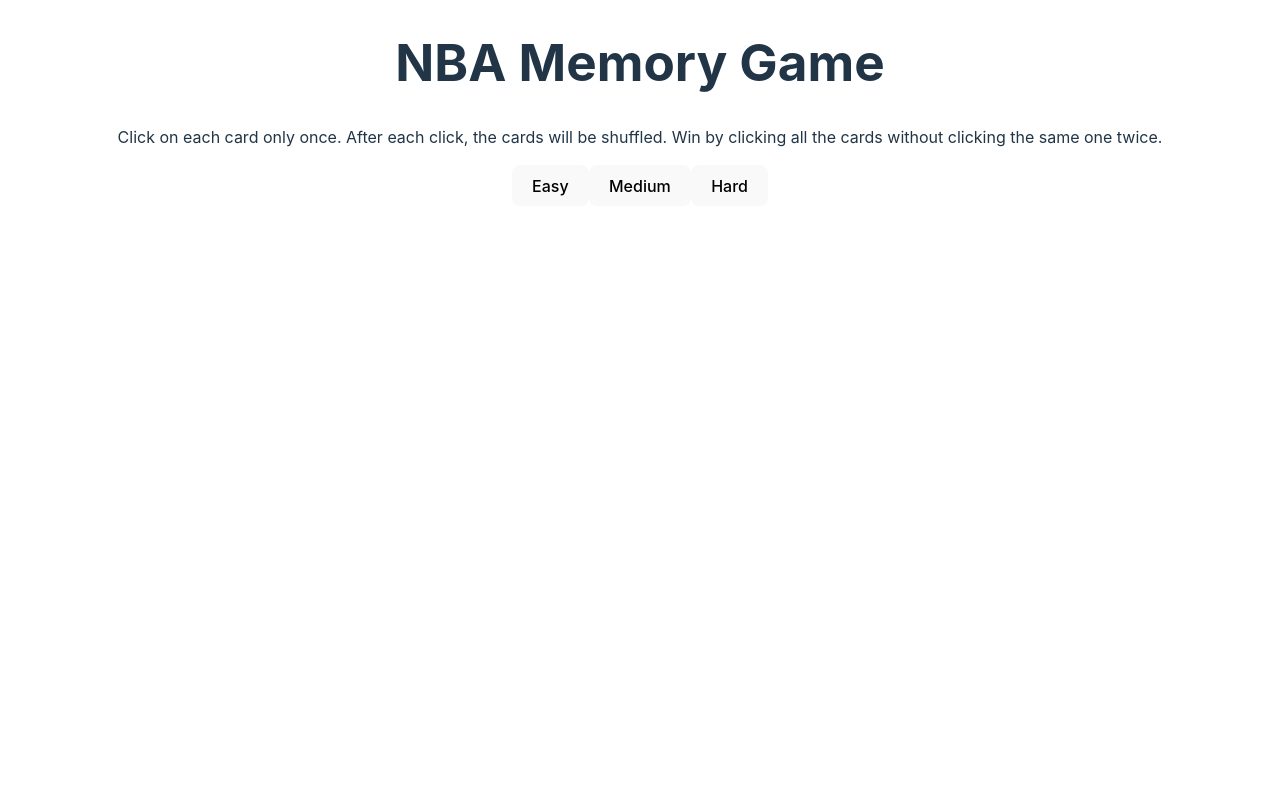
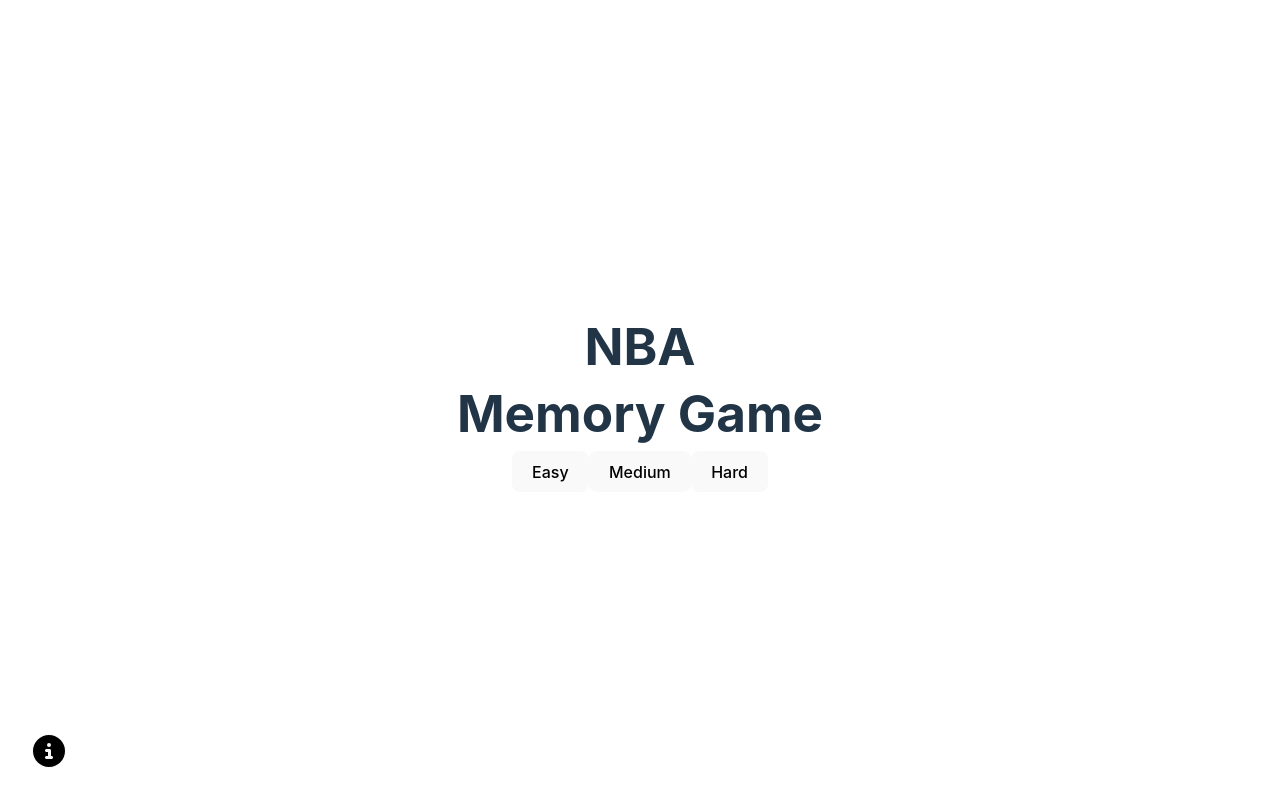
Before and after one commit to JamieYau/memory-game, a React (Vite) app: page / in a window 1280 px wide. Built offline with nearby package versions, Linux system fonts and the light colour scheme; no server answers; what @giphy/js-fetch-api would draw is missing.

Commit message:
Add information modal toggle

```diff
--- a/package.json
+++ b/package.json
@@ -11,6 +11,9 @@
     "preview": "vite preview"
   },
   "dependencies": {
+    "@fortawesome/fontawesome-svg-core": "^6.5.1",
+    "@fortawesome/free-solid-svg-icons": "^6.5.1",
+    "@fortawesome/react-fontawesome": "^0.2.0",
     "@giphy/js-fetch-api": "^5.2.0",
     "react": "^18.2.0",
     "react-dom": "^18.2.0"
@@ -26,6 +29,7 @@
     "eslint-plugin-react-hooks": "^4.6.0",
     "eslint-plugin-react-refresh": "^0.4.4",
     "jsdom": "^23.0.1",
+    "postcss-preset-env": "^9.3.0",
     "vite": "^5.0.0",
     "vitest": "^1.0.4"
   }
--- /dev/null
+++ b/postcss.config.js
@@ -0,0 +1,5 @@
+export default {
+  plugins: {
+    "postcss-preset-env": {},
+  },
+};
--- a/src/App.css
+++ b/src/App.css
@@ -15,7 +15,7 @@
   padding: 0 1.5rem;
 }
 
-footer {
+.app footer {
   width: 100%;
   background-color: #f8f9fa;
   color: black;
--- a/src/components/StartScreen.jsx
+++ b/src/components/StartScreen.jsx
@@ -1,17 +1,42 @@
+import { useState } from "react";
 import PropTypes from "prop-types";
+import "../styles/StartScreen.css";
+import { FontAwesomeIcon } from "@fortawesome/react-fontawesome";
+import { faCircleInfo,faXmark } from "@fortawesome/free-solid-svg-icons";
 
 export default function StartScreen({ onStart }) {
+  const [showInstructions, setShowInstructions] = useState(false);
+
   return (
     <div className="startScreen">
-      <h1>NBA Memory Game</h1>
-      <p>
-        Click on each card only once. After each click, the cards will be
-        shuffled. Win by clicking all the cards without clicking the same one
-        twice.
-      </p>
-      <button onClick={() => onStart("easy")}>Easy</button>
-      <button onClick={() => onStart("medium")}>Medium</button>
-      <button onClick={() => onStart("hard")}>Hard</button>
+      <div className="title">
+        <h1>NBA</h1>
+        <h1>Memory Game</h1>
+      </div>
+      <div className="difficulty-container">
+        <button onClick={() => onStart("easy")}>Easy</button>
+        <button onClick={() => onStart("medium")}>Medium</button>
+        <button onClick={() => onStart("hard")}>Hard</button>
+      </div>
+      <footer>
+        <button onClick={() => setShowInstructions(true)}>
+          <FontAwesomeIcon icon={faCircleInfo} />
+        </button>
+        {showInstructions && (
+          <div className="modal">
+            <div className="modal-content instructions">
+              <p>
+                Click on each card only once. After each click, the cards will
+                be shuffled. Win by clicking all the cards without clicking the
+                same one twice.
+              </p>
+              <button onClick={() => setShowInstructions(false)}>
+                <FontAwesomeIcon icon={faXmark} />
+              </button>
+            </div>
+          </div>
+        )}
+      </footer>
     </div>
   );
 }
--- /dev/null
+++ b/src/styles/StartScreen.css
@@ -0,0 +1,54 @@
+.startScreen {
+  width: 100%;
+  height: 100%;
+  position: absolute;
+  top: 0;
+  left: 0;
+  display: flex;
+  flex-direction: column;
+  justify-content: center;
+}
+
+.title {
+  h1 {
+    margin: 0.2em;
+  }
+}
+
+.startScreen footer {
+  position: absolute;
+  bottom: 0;
+  left: 0;
+  display: flex;
+  justify-content: flex-end;
+  align-items: center;
+  padding: 2em;
+
+  button {
+    height: 25px;
+    width: 25px;
+    border-radius: 50%;
+    display: flex;
+    justify-content: center;
+    align-items: center;
+    padding: 1em;
+
+    svg {
+      font-size: 2em;
+    }
+  }
+}
+
+.modal-content.instructions {
+  top: 30%;
+
+  > p {
+    font-size: 1rem;
+  }
+
+  > button {
+    > svg {
+      font-size: 1.5em;
+    }
+  }
+}
```
Also changed, not shown: 1 other file (tests, documents, lock files or other folders).
